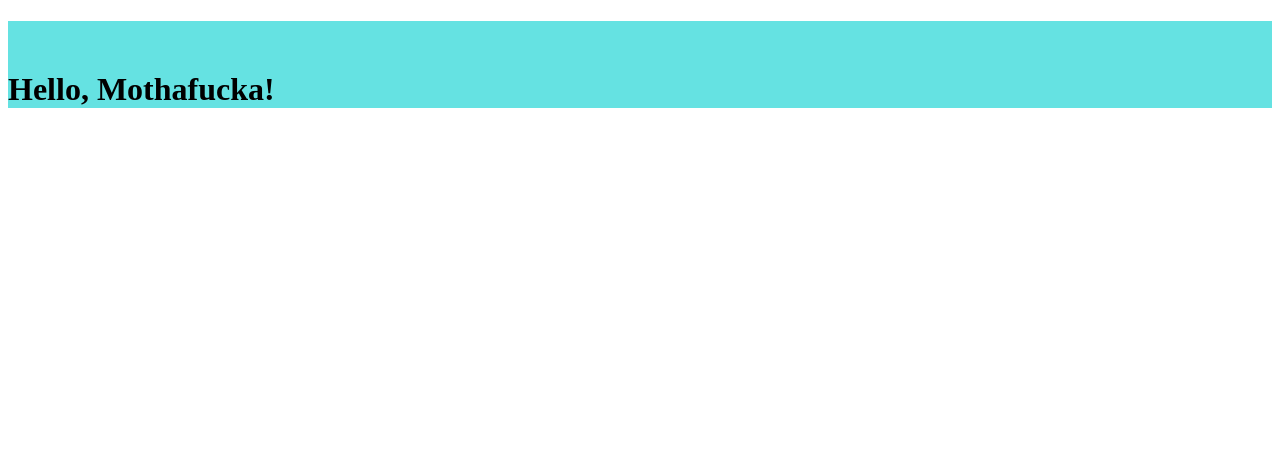
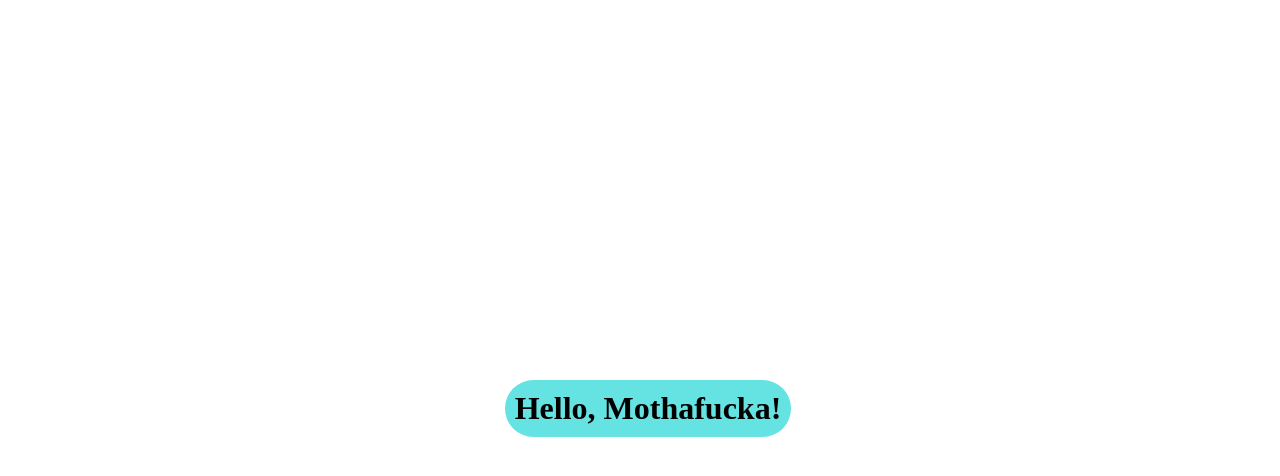
Before and after one commit to JacobDChamberlain/nginxServerWithNode, a website: page index.html in a window 1280 px wide. Drawn offline with Linux system fonts and the light colour scheme.

Commit message:
FIXED CSS ISSUE - it was bc css is a static file and Express has a line for that

```diff
--- a/index.html
+++ b/index.html
@@ -5,7 +5,7 @@
     <meta charset="UTF-8">
     <title>Test</title>
     <!-- <link rel="stylesheet" href="https://stackpath.bootstrapcdn.com/bootstrap/4.3.1/css/bootstrap.min.css" integrity="sha384-ggOyR0iXCbMQv3Xipma34MD+dH/1fQ784/j6cY/iJTQUOhcWr7x9JvoRxT2MZw1T" crossorigin="anonymous"> -->
-    <link rel="stylesheet" href="styles.css" type="text/css" >
+    <link rel="stylesheet" type="text/css" href="styles.css">
 </head>
 
 <body>
--- /dev/null
+++ b/public/styles.css
@@ -0,0 +1,14 @@
+.container {
+    display: flex;
+    height: 100vh;
+    width: 100vw;
+    align-items: center;
+    justify-content: center;
+}
+
+.headerboi {
+    background-color: rgb(101, 226, 226);
+    display: flex;
+    border-radius: 40px;
+    padding: 10px;
+}
--- a/server.js
+++ b/server.js
@@ -3,9 +3,9 @@ const path = require('path');
 const app = express();
 const port = 3000;
 
+app.use(express.static('public'));
+
 app.get('/', (req, res) => {
-    // res.send("Hello, World!");
-    // res.sendFile(path.join(__dirname, 'index.html'));
     const index = path.join(__dirname, 'index.html');
     res.sendFile(index);
 });
--- a/styles.css
+++ /dev/null
@@ -1,4 +0,0 @@
-.headerboi {
-    padding-top: 50px;
-    background-color: rgb(101, 226, 226);
-}
```
